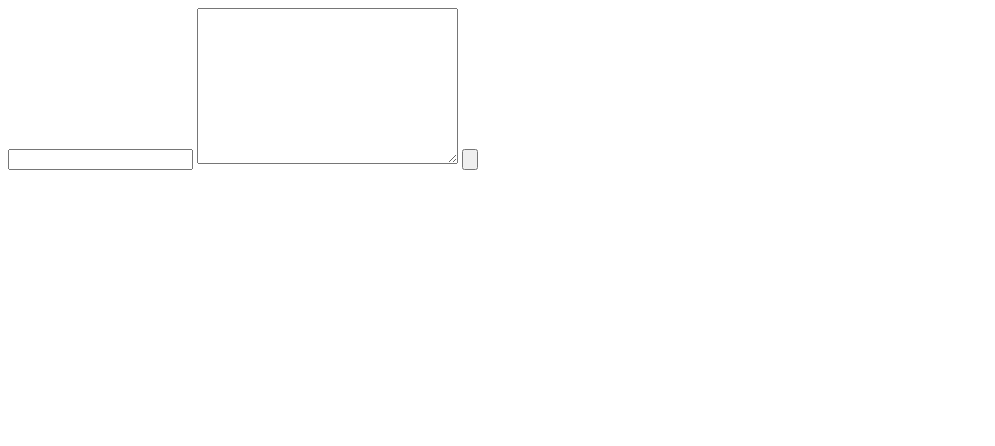
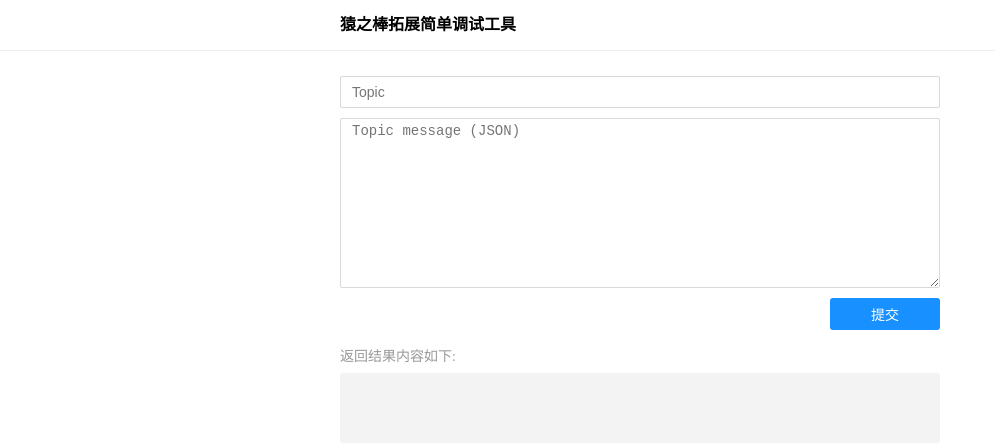
Before and after one commit to yuanzhibang-tool/yzb-extension-debugger, a website: page src/debug.html in a window 1280 px wide. Shown: the whole page, without its empty margins (0-995 px from the left). Drawn offline with Linux system fonts and the light colour scheme.

Commit message:
html页面完善

```diff
--- a/src/debug.html
+++ b/src/debug.html
@@ -5,15 +5,165 @@
     <meta charset="UTF-8">
     <meta http-equiv="X-UA-Compatible" content="IE=edge">
     <meta name="viewport" content="width=device-width, initial-scale=1.0">
-    <title>simple debug tool</title>
+    <title>猿之棒拓展简单调试工具</title>
+    <style type="text/css">
+        *{
+            padding: 0;
+            margin: 0;
+        }
+        .header-content{
+            margin: auto;
+            height: 50px;
+            line-height: 50px;
+            border-bottom: 1px solid #eee;
+            font-size: 16px;
+            font-weight: bold;
+        }
+        .header-content span, .content, .result-content{
+            display: block;
+            padding: 0 25px;
+            max-width: 600px;
+            margin: auto;
+        }
+        .content {
+            padding-top: 15px;
+            overflow: hidden;
+            padding-bottom: 15px;
+        }
+        .content input, .content textarea{
+            display: block;
+            width: 100%;
+            box-sizing: border-box;
+            font-variant: tabular-nums;
+            list-style: none;
+            font-feature-settings: "tnum","tnum";
+            padding: 4px 11px;
+            color: #000000d9;
+            font-size: 14px;
+            line-height: 1.5715;
+            background-color: #fff;
+            background-image: none;
+            border: 1px solid #d9d9d9;
+            border-radius: 2px;
+            transition: all .3s;
+            margin: 10px 0;
+        }
+        .content input:focus, .content textarea:focus{
+            border-color: #40a9ff;
+            box-shadow: 0 0 0 2px #1890ff33;
+            border-right-width: 1px!important;
+            outline: 0;
+        }
+        .content textarea{
+            display: block;
+            width: 100%;
+            line-height: initial;
+        }
+        .content button{
+            width: 110px;
+            height: 32px;
+            float: right;
+            cursor: pointer;
+            border: none;
+            border-radius: 3px;
+            font-size: 14px;
+            background-color: #1890ff;
+            color: #fff;
+            transition: all 0.3s;
+        }
+        .content button:hover {
+            color: #fff;
+            background: #40a9ff;
+        }
+        .content button:active {
+            background-color: #096dd9;
+        }
+        .result-content .box{
+            min-height: 50px;
+            background-color: #f3f3f3;
+            border-radius: 3px;
+            padding: 10px;
+            font-size: 15px;
+            color: rgb(0, 94, 255);
+        }
+        .box-header{
+            padding-bottom: 8px;
+            font-size: 14px;
+            color: #999;
+        }
+    </style>
 </head>
 
 <body>
-    <form action="" method="post">
-        <input type="text" name="topic" id="topic">
-        <textarea name="topic-data" id="topic-data" cols="30" rows="10"></textarea>
-        <input type="submit" value="">
-    </form>
+    <div class="container">
+        <div class="header-content">
+            <span>猿之棒拓展简单调试工具</span>
+        </div>
+        <div class="content">
+            <input type="text" name="topic" id="topic" placeholder="Topic">
+            <textarea name="topic-message" id="topic-message" cols="30" rows="10" placeholder="Topic message (JSON)"></textarea>
+            <button id="submit-button">提交</button>
+        </div>
+        <div class="result-content">
+            <div class="box-header">返回结果内容如下:</div>
+            <div class="box" id="result"></div>
+        </div>
+    </div>
+    <script type="text/javascript">
+        // 处理textarea点击tab添加空格
+        var textarea = document.getElementById('topic-message');
+        textarea.addEventListener('keydown',function(e){
+            if(e.keyCode == 9){
+                e.preventDefault();
+                var indent = '    ';
+                var start = this.selectionStart;
+                var end = this.selectionEnd;
+                var selected = window.getSelection().toString();
+                selected = indent + selected.replace(/g/, '' + indent);
+                this.value = this.value.substring(0,start) + selected + this.value.substring(end);
+                this.setSelectionRange(start + indent.length, start + selected.length);
+            }
+        });
+
+        // submit
+        var submitButton = document.getElementById('submit-button');
+        submitButton.onclick = function(){
+            var topic = document.getElementById('topic').value;
+            var topicData = document.getElementById('topic-message').value;
+            if (!topic) {
+                alert('请输入topic');
+            } else if (!topicData) {
+                alert('请输入请输入 topic message');
+            } else {
+                var resultEle = document.getElementById('result');
+                resultEle.innerText = '';
+                ajax(topic, topicData).then(function (result) {
+                    resultEle.innerText = result;
+                }).catch(function (){
+                    resultEle.innerText = '错误，请查证后重试!';
+                });
+            }
+        };
+
+        function ajax(url, postData) {
+            return new Promise(function(resolve, reject) {
+                var ajaxObj = new XMLHttpRequest();
+                ajaxObj.open('POST', url, true);
+                ajaxObj.setRequestHeader('Content-type', 'application/json');
+                ajaxObj.timeout = 100000;
+                ajaxObj.send(postData);
+                ajaxObj.onreadystatechange = function () {
+                    if(ajaxObj.readyState === 4){
+                        if (ajaxObj.status === 200) {
+                            resolve(ajaxObj.response);
+                        } else {
+                            reject();
+                        }
+                    }
+                };
+            });
+        }
+    </script>
 </body>
 
 </html>
```
